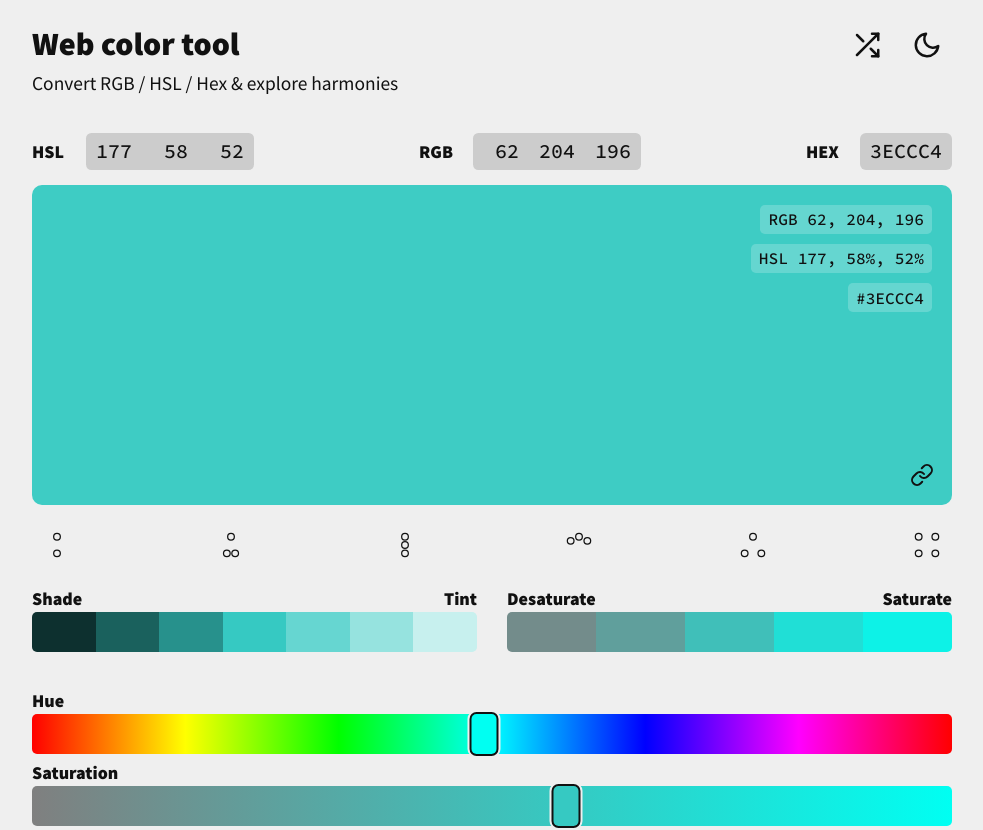
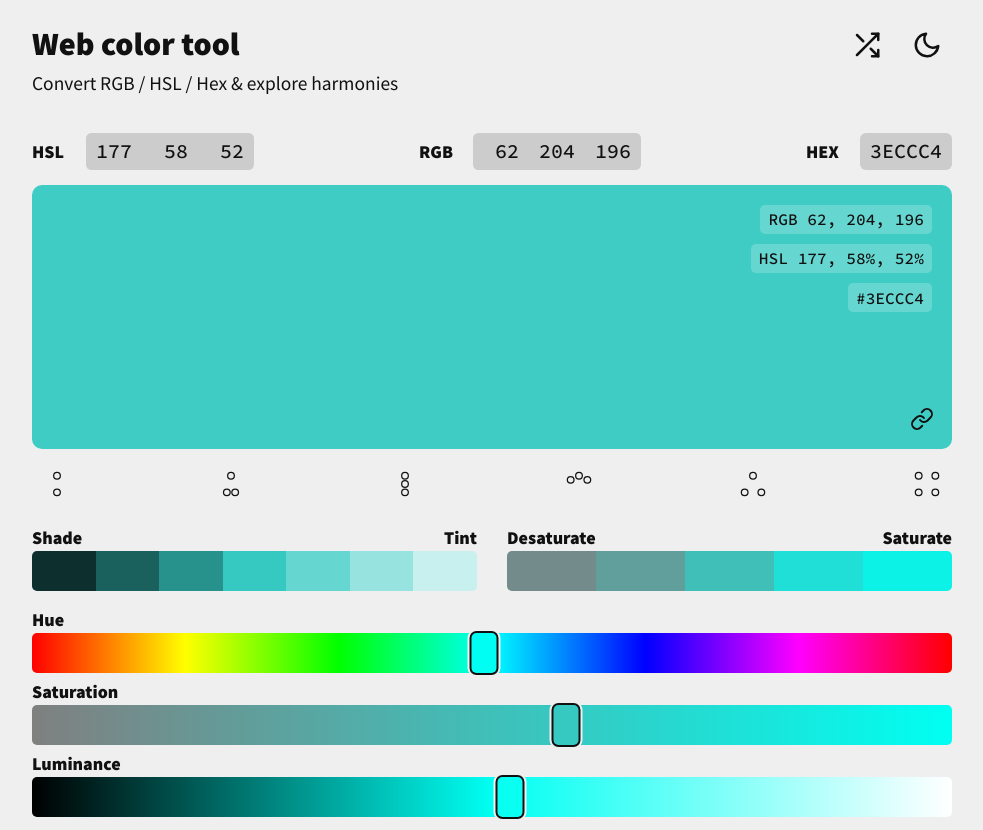
Before and after one commit to murbar/web-color-tool, a React (Create React App) app: page /hsl/177/58/52 in a window 1280 px wide. Shown: the top 830 px of the page, without its empty margins (148-1131 px from the left). Built offline with nearby package versions, Linux system fonts and the light colour scheme.

Commit message:
Tweak layout

```diff
--- a/src/components/ColorDisplay.js
+++ b/src/components/ColorDisplay.js
@@ -16,13 +16,13 @@ import { recordGAEvent } from 'helpers';
 import { isBright } from 'colorUtils';
 
 const Styles = styled(animated.div)`
-  height: 30vh;
+  height: 28vh;
   min-height: 25rem;
   margin: 0 -2rem 0;
   position: relative;
   overflow: hidden;
   ${breakpoints.tall`
-    height: 40vh;
+    height: 33vh;
   `}
   ${breakpoints.tablet`
     border-radius: 1rem;
--- a/src/components/HarmonyToggle.js
+++ b/src/components/HarmonyToggle.js
@@ -14,7 +14,7 @@ const Styles = styled.div``;
 
 const Toggle = styled.div`
   display: flex;
-  margin-top: 1.5rem;
+  margin-top: 1rem;
   left: 0;
   justify-content: space-between;
   transform-origin: center right;
--- a/src/components/ValueSliders.js
+++ b/src/components/ValueSliders.js
@@ -5,7 +5,7 @@ import { recordGAEvent } from 'helpers';
 import { useBaseColor } from 'contexts/baseColorContext';
 
 const StyledDiv = styled.div`
-  margin-top: 3.5rem;
+  margin-top: 1.5rem;
 `;
 
 const SliderContainer = styled.div`
```
